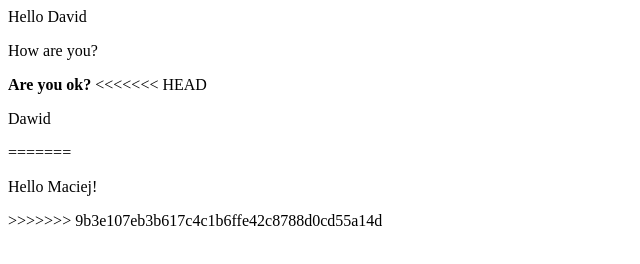
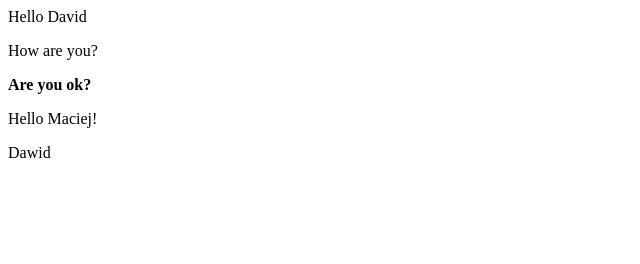
Before and after one commit to Szoker6/trainingGit, a plain HTML site: page index.html in a window 1280 px wide. Shown: the whole page, without its empty margins (0-640 px from the left). Drawn offline with Linux system fonts and the light colour scheme.

Commit message:
fix after conflict

```diff
--- a/index.html
+++ b/index.html
@@ -2,9 +2,6 @@
     Hello David
     <p>How are you?</p>
     <b>Are you ok?</b>
-<<<<<<< HEAD
+    <p>Hello Maciej!</p>
     <p>Dawid</p>
-=======
-    <p>Hello Maciej!</p>
->>>>>>> 9b3e107eb3b617c4c1b6ffe42c8788d0cd55a14d
 </div>
```
